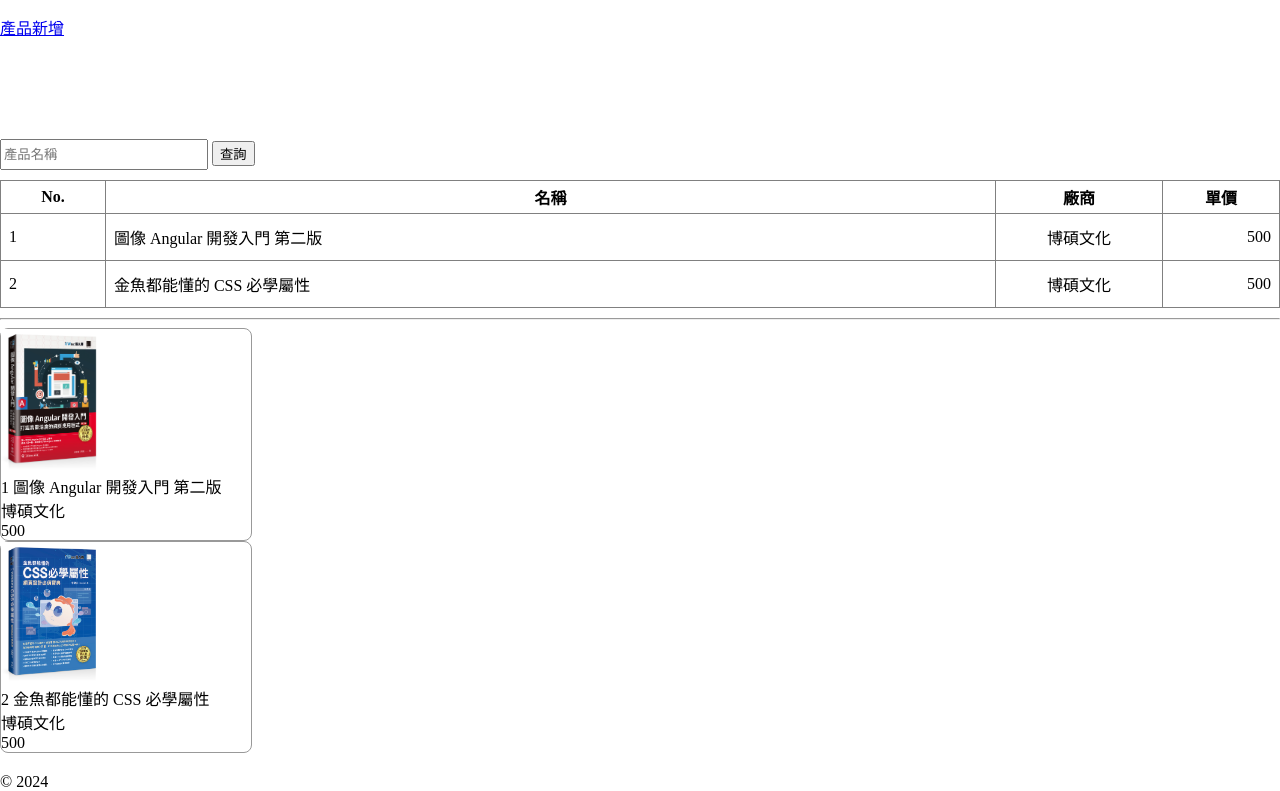
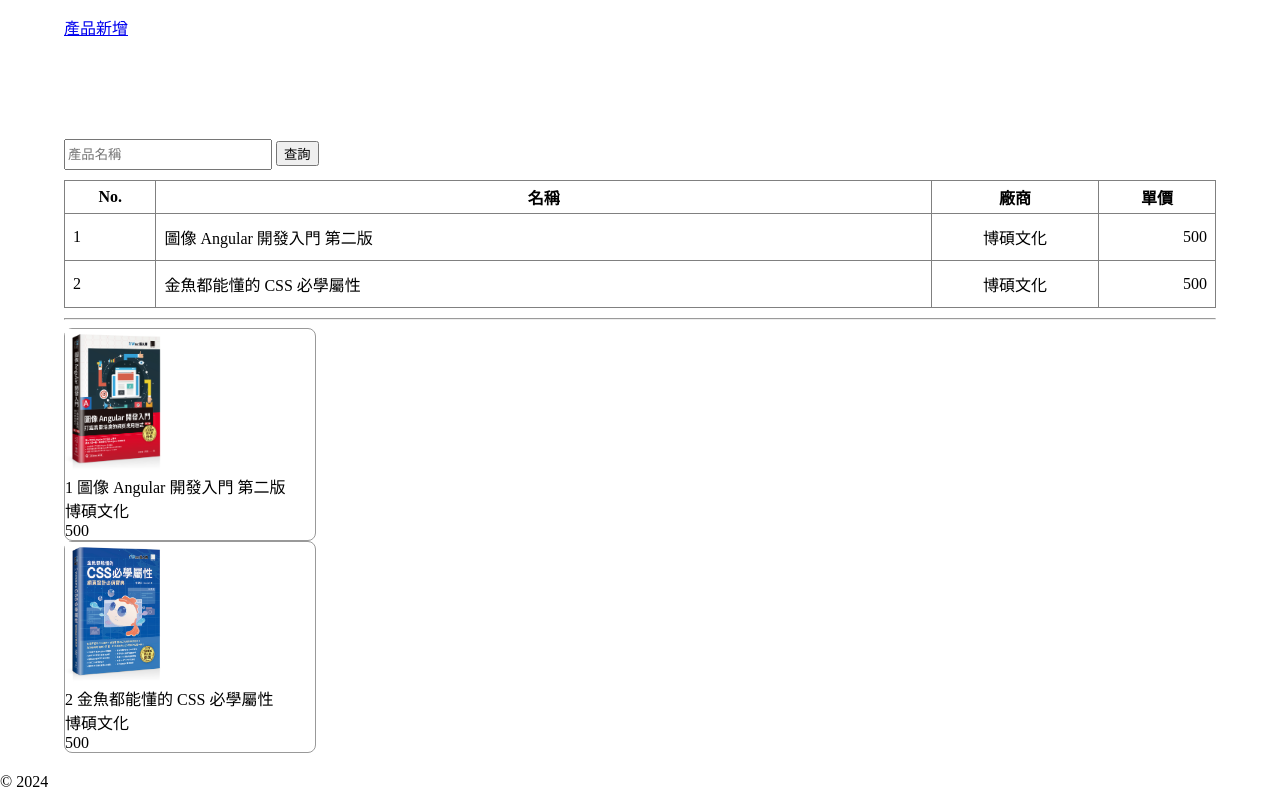
Before and after one commit to mcu-113-1-web-13131394/mcu-113-1-web-13131394, a plain HTML site: page src/index.html in a window 1280 px wide. Shown: the part 49-840 px from the top of the page. Drawn offline with Linux system fonts and the light colour scheme.

Commit message:
feat(css): 實作產品顯示區塊置中樣式

```diff
--- a/src/index.html
+++ b/src/index.html
@@ -11,6 +11,8 @@
     <body>
     <h3 >電子商網管理後台</h3>
     </header>
+
+    <section class="body">
       <nav>
       <a href="./form.html">產品新增</a>
       </nav>
@@ -20,7 +22,6 @@
       </form>
       <table border="1">
         <tr>
-    <sectiom>
           <th>No.</th>
           <th>名稱</th>
           <th>廠商</th>
@@ -59,6 +60,7 @@
         <div>500</div>
       </div>
     </section>
+
     <footer>© 2024</footer>
   </body>
 </html>
--- a/src/style.css
+++ b/src/style.css
@@ -5,6 +5,11 @@ body {
 
 h3 {
   text-align: center;
+}
+
+section.body {
+  width: 90%;
+  margin: 0 auto;
 }
 
 nav {
```
Lines whose indentation alone changed are shown as unchanged.
